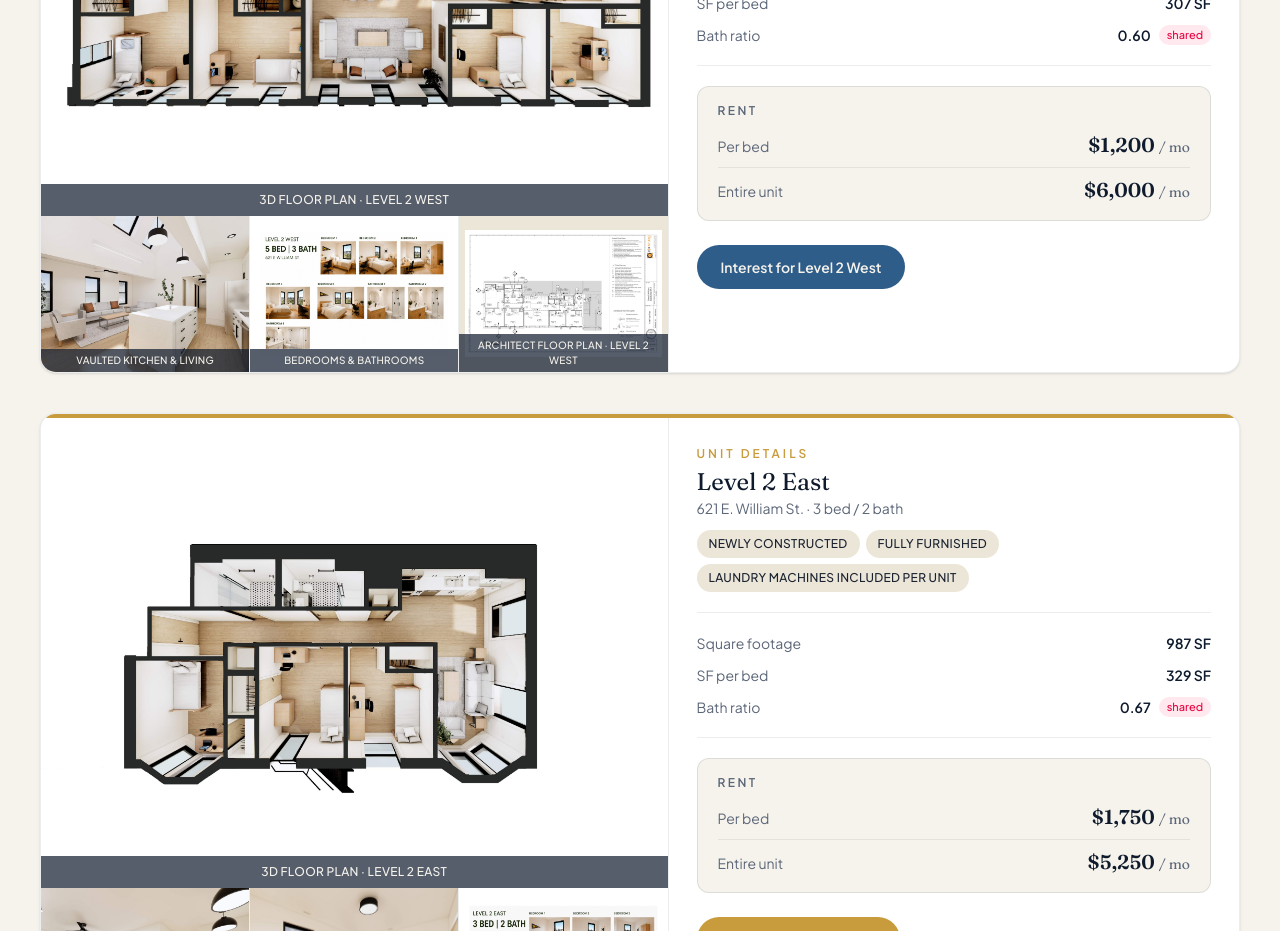
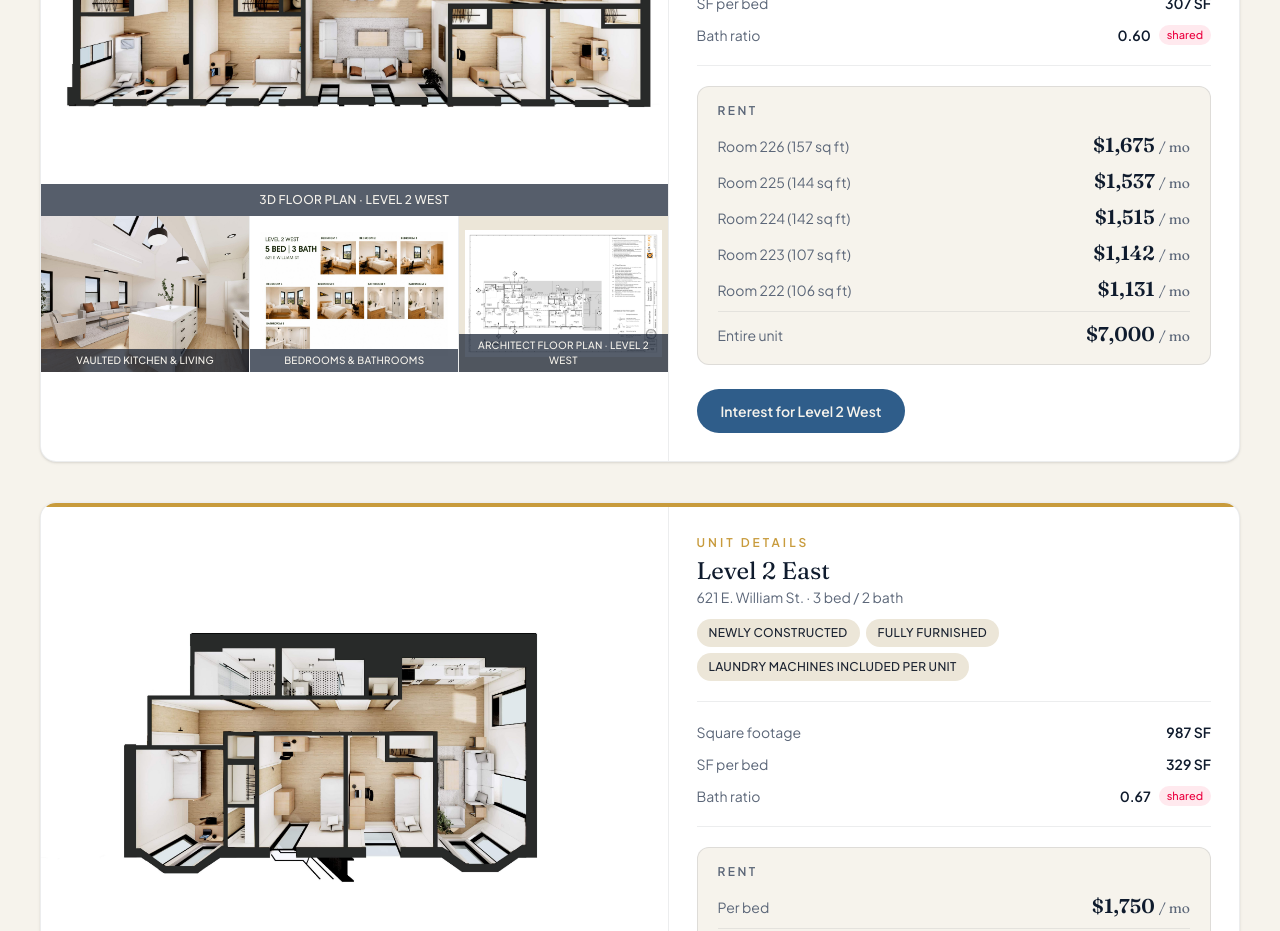
Before and after one commit to Zfarah-wssa/State-and-William-Lofts, a Next.js app: page /properties/621-william in a window 1280 px wide. Shown: the part 800-1731 px from the top of the page. Built offline with nearby package versions, Linux system fonts and the light colour scheme; no server answers.

Commit message:
Update Level 2 West pricing to per-bedroom breakdown totaling $7k/mo

```diff
--- a/src/data/units-621-william.ts
+++ b/src/data/units-621-william.ts
@@ -34,8 +34,15 @@ export const units621William: Unit621William[] = [
     bedrooms: 5,
     bathrooms: 3,
     squareFootage: 1534,
-    basePricePerBed: 1200,
-    pricePerUnit: 6000,
+    basePricePerBed: 1400,
+    pricePerUnit: 7000,
+    roomPricing: [
+      { label: "Room 226 (157 sq ft)", price: 1675 },
+      { label: "Room 225 (144 sq ft)", price: 1537 },
+      { label: "Room 224 (142 sq ft)", price: 1515 },
+      { label: "Room 223 (107 sq ft)", price: 1142 },
+      { label: "Room 222 (106 sq ft)", price: 1131 },
+    ],
     accent: "blue",
     floorPlan: {
       src: "/images/621-william/arch-plan-level2west.jpg",
```
